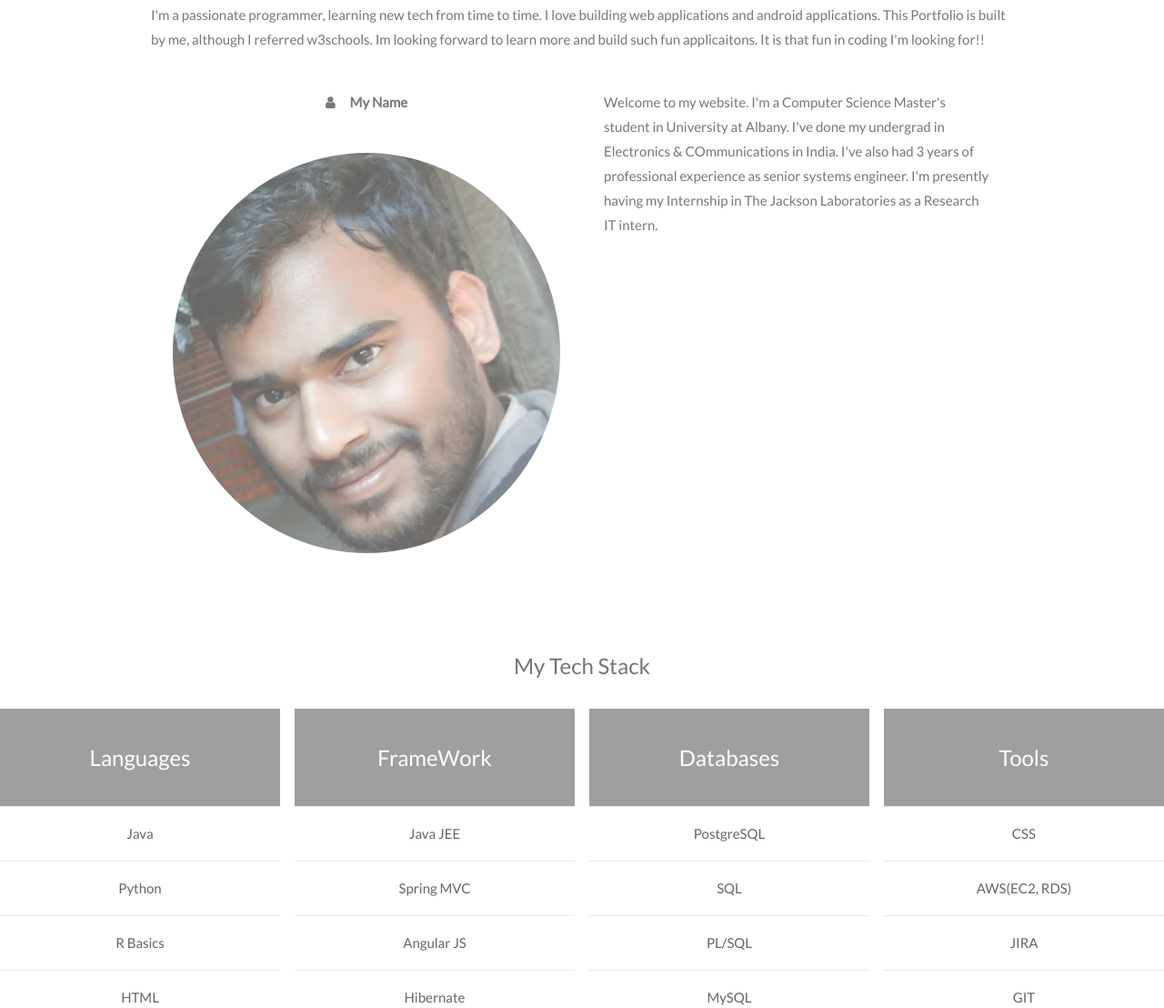
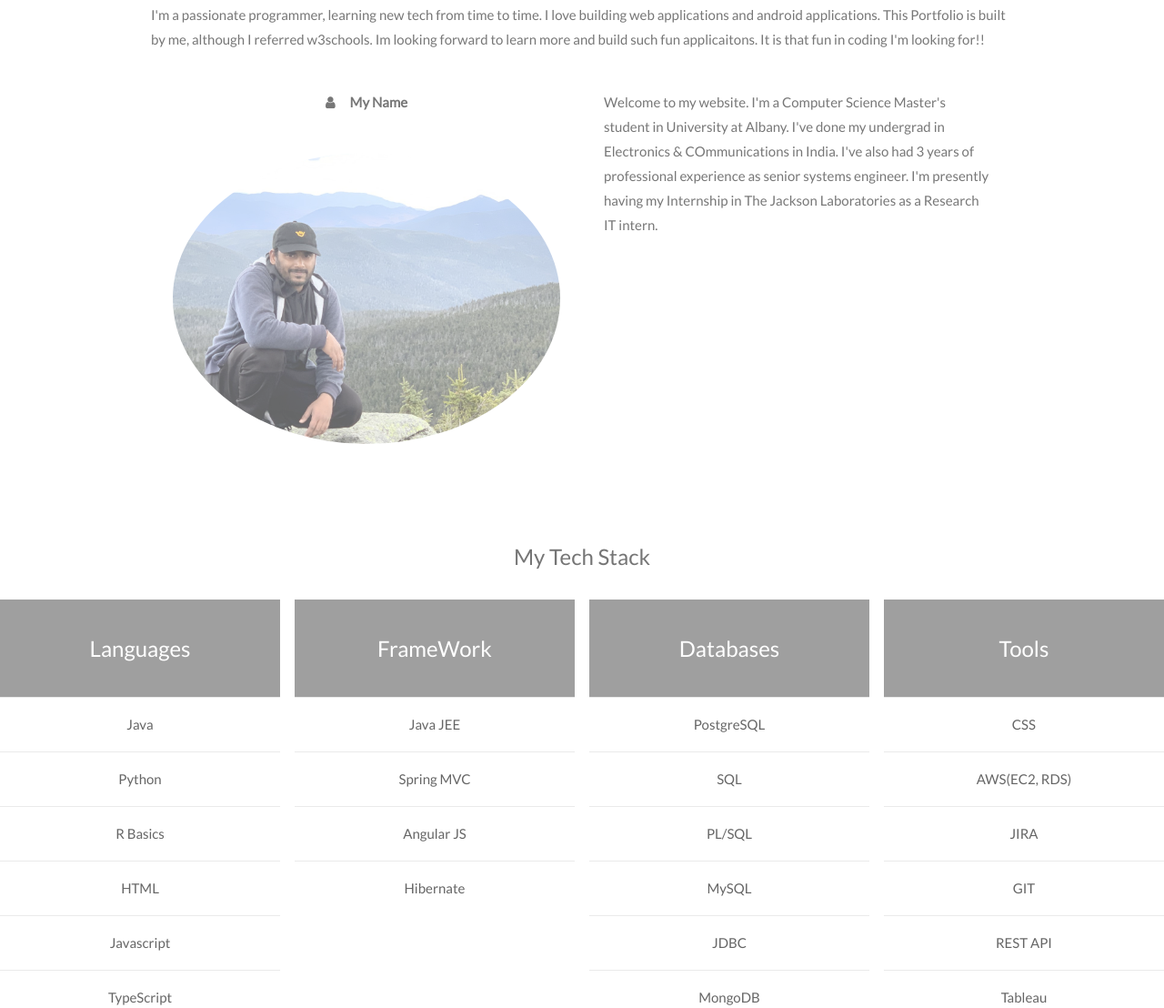
Before and after one commit to Bharghav-Baddam/Bharghav-Baddam.github.io, a plain HTML site: page index.html in a window 1280 px wide. Shown: the part 571-1679 px from the top of the page at 91% size. Drawn offline with nearby package versions, Linux system fonts and the light colour scheme.

Commit message:
New Image update

```diff
--- a/index.html
+++ b/index.html
@@ -117,7 +117,7 @@
     <div class="w3-row">
       <div class="w3-col m6 w3-center w3-padding-large">
         <p><b><i class="fa fa-user w3-margin-right"></i>My Name</b></p><br>
-        <img src="/images/Portfolio.PNG" class="w3-circle w3-image w3-opacity w3-hover-opacity-off" alt="Photo of Me"
+        <img src="/images/Bharghav.jpg" class="w3-circle w3-image w3-opacity w3-hover-opacity-off" alt="Photo of Me"
           width="500" height="333">
       </div>
 
```
